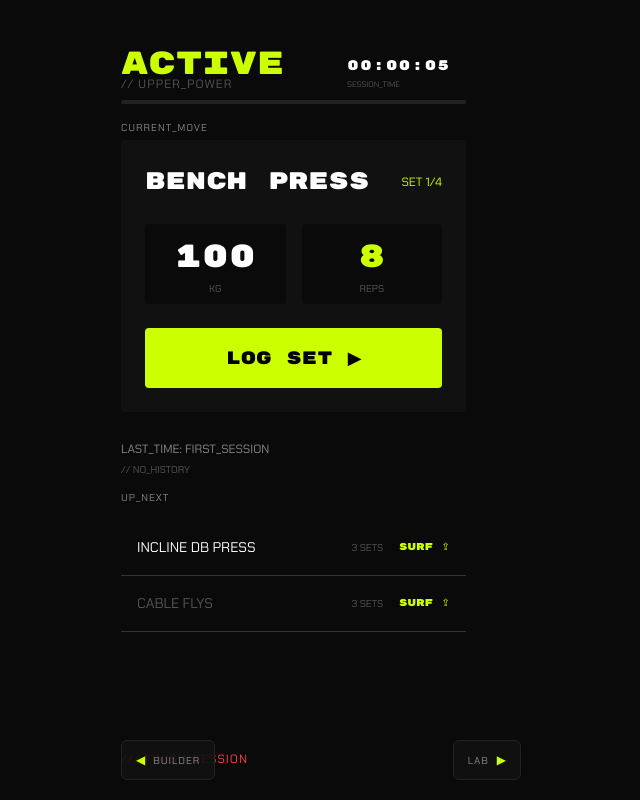
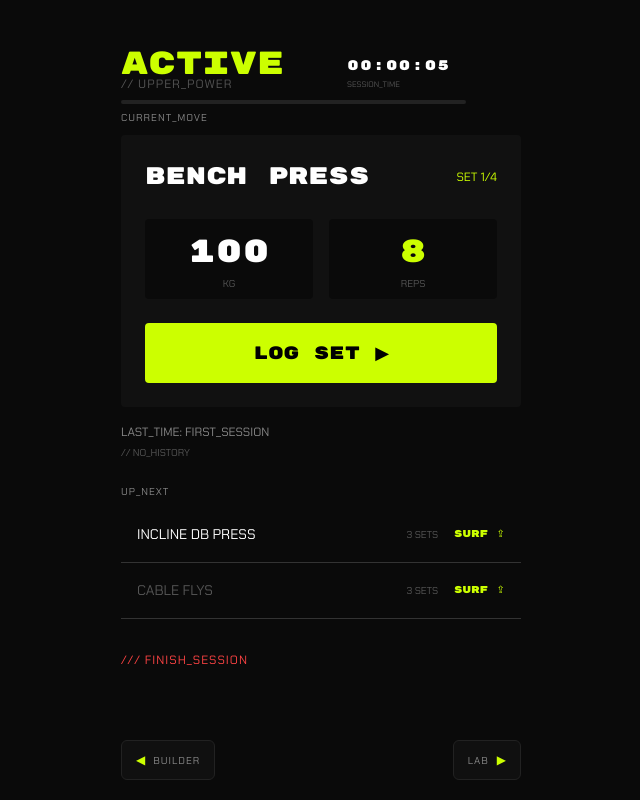
Before and after one commit to andresote666/work-it-up, a Next.js app: page /active in a window 1280 px wide. Shown: the whole page, without its empty margins (319-959 px from the left). Built offline with nearby package versions, Linux system fonts and the light colour scheme.

Commit message:
Fix: Active screen layout collision + Builder exercise persistence

```diff
--- a/app/active/page.tsx
+++ b/app/active/page.tsx
@@ -664,12 +664,16 @@ export default function ActiveScreen() {
                     );
                 })()}
 
-                {/* CURRENT_MOVE at x:24, y:120 */}
+                {/* Scrollable content container - starts below the header area */}
+                <div
+                    className="absolute overflow-y-auto"
+                    style={{ left: 0, top: 110, width: "100%", height: "calc(100% - 110px)", paddingBottom: 24 }}
+                >
+                    {/* CURRENT_MOVE label */}
                     <span
-                    className="absolute"
                         style={{
-                        left: 24,
-                        top: 120,
+                            marginLeft: 24,
+                            display: "block",
                             fontFamily: "'Chakra Petch', sans-serif",
                             fontSize: 10,
                             color: "#888888",
@@ -679,13 +683,10 @@ export default function ActiveScreen() {
                         CURRENT_MOVE
                     </span>
 
-                {/* focusCard at x:24, y:140 */}
+                    {/* focusCard - relative positioning for flow */}
                     <div
-                    className="absolute"
                         style={{
-                        left: 24,
-                        top: 140,
-                        width: 345,
+                            margin: "10px 24px 0 24px",
                             backgroundColor: "#111111",
                             borderRadius: 4,
                             padding: 24,
@@ -841,7 +842,7 @@ export default function ActiveScreen() {
                         </motion.div>
                     </div>
 
-                {/* histContext at x:24, y:440 - Dynamic data from workout history */}
+                    {/* histContext - now inside focusCard for proper flow */}
                     {(() => {
                         const lastTimeData = getLastTimeData(activeExercise.name);
                         const currentWeight = parseInt(weight) || 0;
@@ -851,8 +852,8 @@ export default function ActiveScreen() {
 
                         return (
                             <div
-                            className="absolute flex items-center justify-between"
-                            style={{ left: 24, top: 440, width: 345 }}
+                                className="flex items-center justify-between"
+                                style={{ marginTop: 16, width: "100%", paddingLeft: 24, paddingRight: 24 }}
                             >
                                 <div>
                                     <span
@@ -929,12 +930,12 @@ export default function ActiveScreen() {
                         );
                     })()}
 
-                {/* UP_NEXT at x:24, y:490 */}
+                    {/* UP_NEXT - relative positioning for flow */}
                     <span
-                    className="absolute"
                         style={{
-                        left: 24,
-                        top: 490,
+                            marginTop: 24,
+                            marginLeft: 24,
+                            display: "block",
                             fontFamily: "'Chakra Petch', sans-serif",
                             fontSize: 10,
                             color: "#888888",
@@ -944,10 +945,9 @@ export default function ActiveScreen() {
                         UP_NEXT
                     </span>
 
-                {/* queueList at x:24, y:520 */}
+                    {/* queueList - relative positioning for flow */}
                     <div
-                    className="absolute"
-                    style={{ left: 24, top: 520, width: 345 }}
+                        style={{ marginLeft: 24, marginTop: 8, width: "calc(100% - 48px)" }}
                     >
                         {queue.map((ex, i) => (
                             <div
@@ -998,15 +998,17 @@ export default function ActiveScreen() {
                         ))}
                     </div>
 
-                {/* finishLink - moved up to avoid nav collision */}
+                    {/* finishLink - relative positioning for flow */}
                     <Link href="/lab">
                         <motion.span
                             whileHover={{ color: "#FFFFFF" }}
                             whileTap={{ scale: 0.98 }}
-                        className="absolute cursor-pointer"
+                            className="cursor-pointer"
                             style={{
-                            left: 24,
-                            top: 750,
+                                marginLeft: 24,
+                                marginTop: 32,
+                                marginBottom: 32,
+                                display: "block",
                                 fontFamily: "'Chakra Petch', sans-serif",
                                 fontSize: 12,
                                 color: "#FF4444",
@@ -1016,7 +1018,8 @@ export default function ActiveScreen() {
             /// FINISH_SESSION
                         </motion.span>
                     </Link>
-            </div>
+                </div>{/* End of scrollable container */}
+            </div>{/* End of phone frame */}
         </main >
     );
 }
--- a/app/builder/page.tsx
+++ b/app/builder/page.tsx
@@ -35,8 +35,9 @@ export default function BuilderScreen() {
     const [gifModalUrl, setGifModalUrl] = useState<string>("");
     const [loadingGif, setLoadingGif] = useState<string | null>(null);
 
-    // Load preloaded exercises from Archive (EDIT button)
+    // Load preloaded exercises from Archive (EDIT button) OR restore previous session
     useEffect(() => {
+        // First check for preload from Archive (higher priority)
         const preload = localStorage.getItem("builderPreload");
         if (preload) {
             try {
@@ -53,11 +54,35 @@ export default function BuilderScreen() {
                 setPreloadedFrom("archive");
                 // Clear the preload after loading
                 localStorage.removeItem("builderPreload");
+                return; // Exit early, preload takes precedence
+            } catch {
+                // Ignore if parsing fails
+            }
+        }
+
+        // Otherwise, restore any previously selected exercises (session persistence)
+        const savedExercises = localStorage.getItem("builderExercises");
+        if (savedExercises) {
+            try {
+                const parsed = JSON.parse(savedExercises);
+                if (Array.isArray(parsed) && parsed.length > 0) {
+                    setSelectedExercises(parsed);
+                }
             } catch {
                 // Ignore if parsing fails
             }
         }
     }, []);
+
+    // Persist selected exercises to localStorage whenever they change
+    useEffect(() => {
+        if (selectedExercises.length > 0) {
+            localStorage.setItem("builderExercises", JSON.stringify(selectedExercises));
+        } else {
+            // Clear storage when empty (user cleared all exercises)
+            localStorage.removeItem("builderExercises");
+        }
+    }, [selectedExercises]);
 
     const handleSelectExercise = (exercise: Exercise) => {
         // Prevent duplicates
```
Lines whose indentation alone changed are shown as unchanged.
